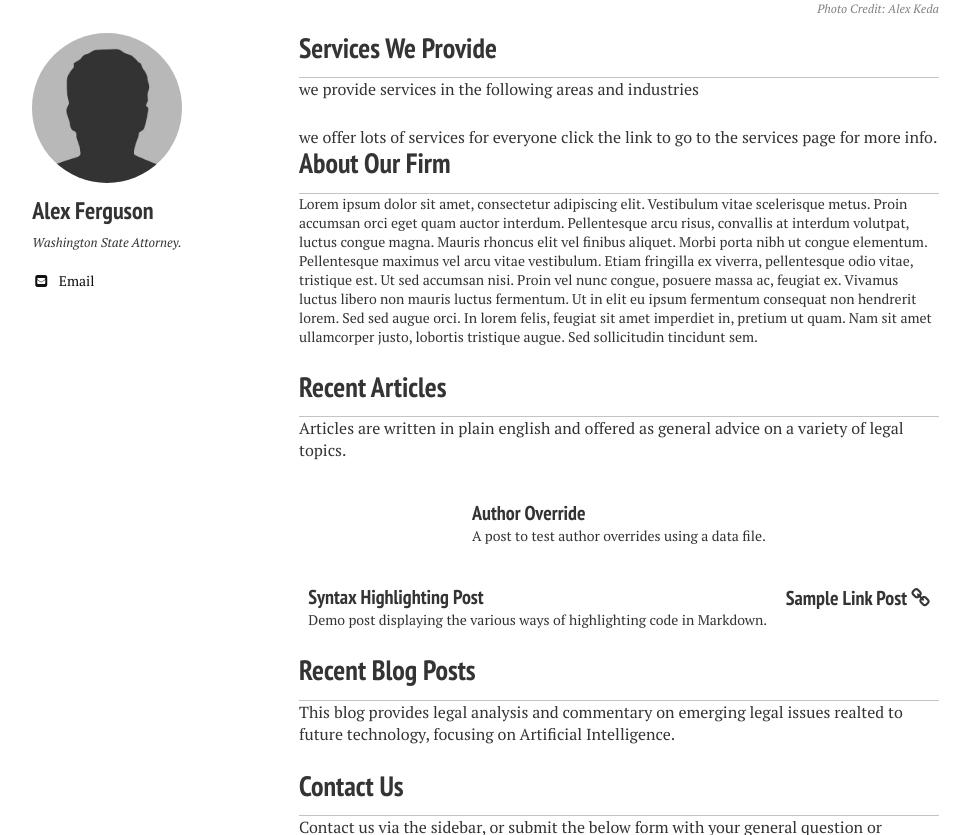
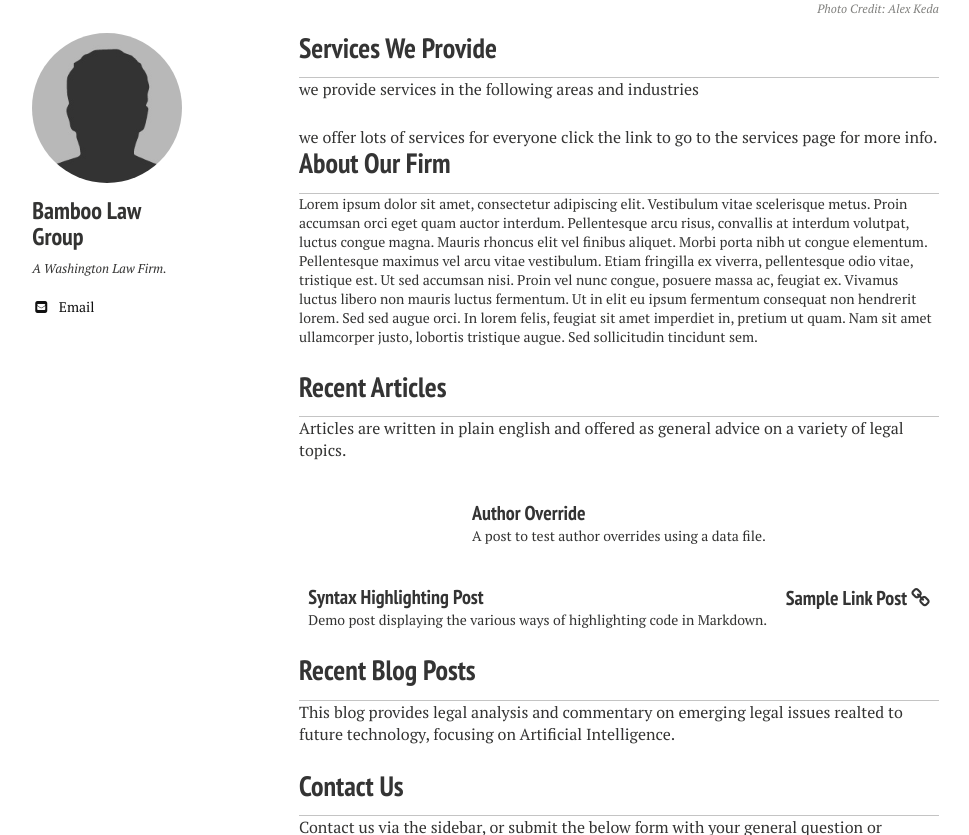
Before and after one commit to nerdyfergy/blg-site-mm3, a Jekyll site: the page built from index.md, in a window 1280 px wide and 900 px high, scrolled down 473 px, cut to the strip 65-900 px from the top of the window. Shown: the whole strip, without its empty margins (21-990 px from the left). Built offline with Jekyll 4.4.1, drawn with Linux system fonts in a browser that asks for light colours; nearby versions of some CDN libraries.

Commit message:
Update _config.yml

```diff
--- a/_config.yml
+++ b/_config.yml
@@ -25,9 +25,9 @@ kramdown:
 
 # Site owner
 owner:
-  name: Alex Ferguson
+  name: Bamboo Law Group
   avatar: bio-photo.jpg
-  bio: "Washington State Attorney."
+  bio: "A Washington Law Firm."
   email: test@test.org
   disqus-shortname:
   twitter: #username
```
